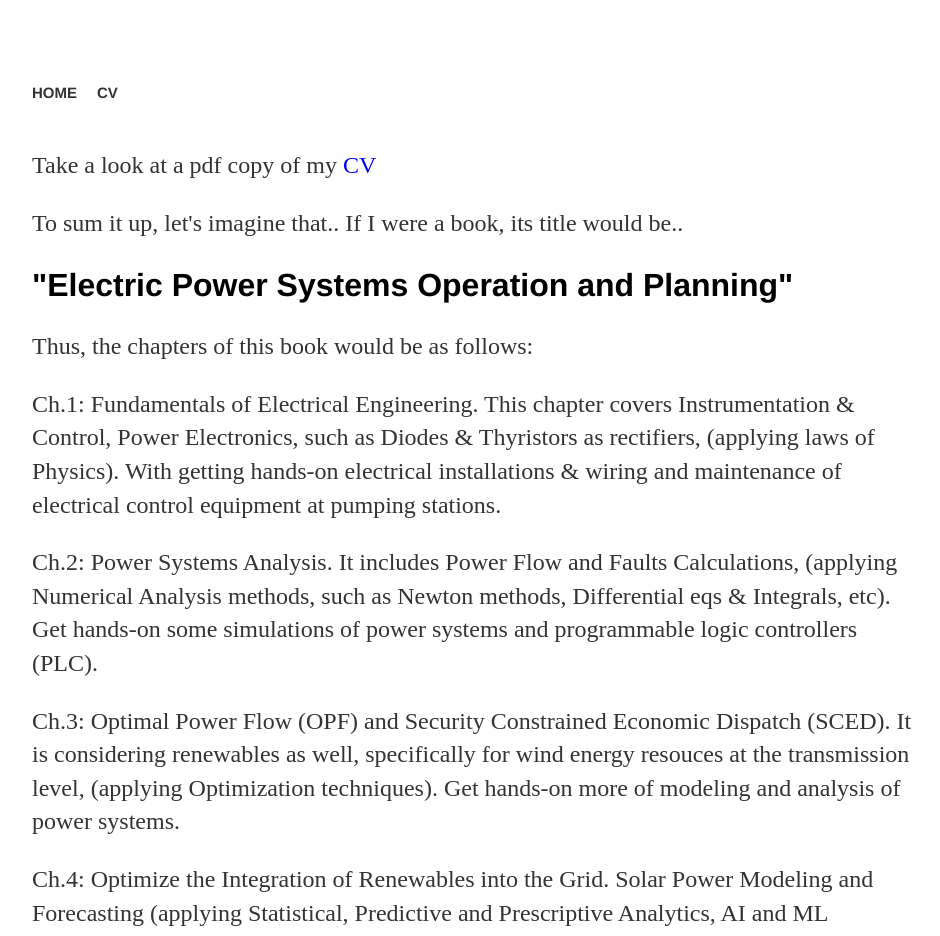
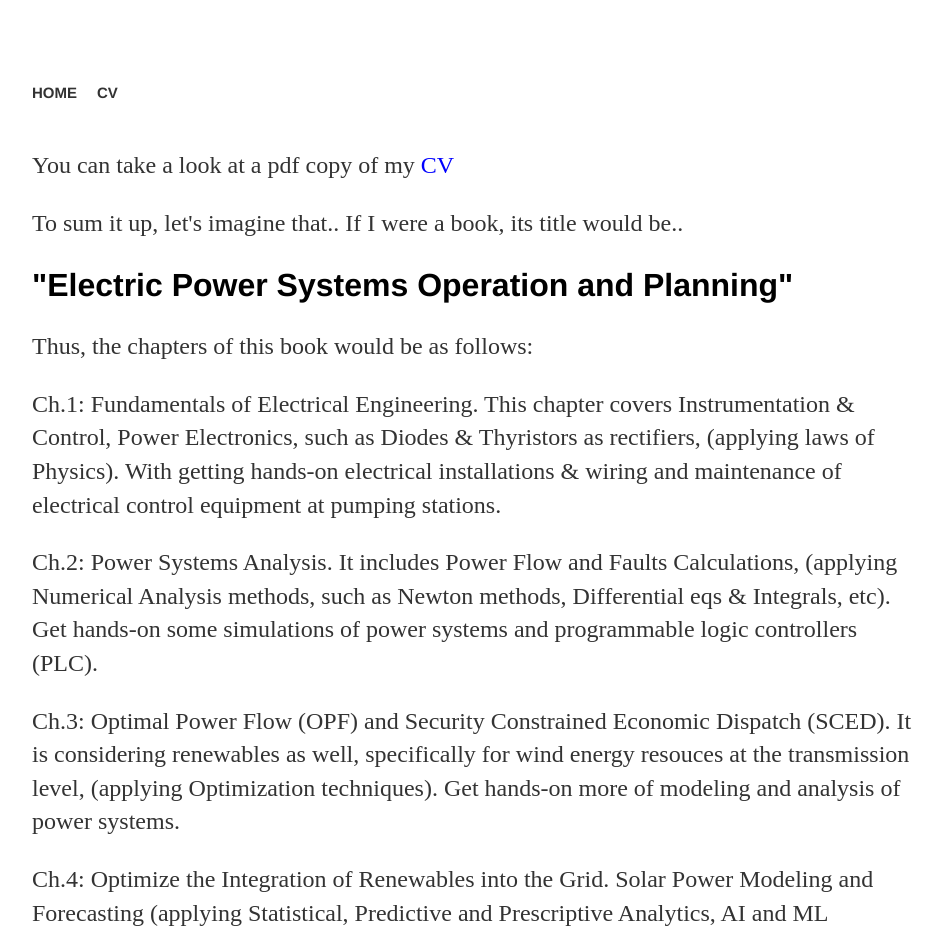
Before and after one commit to MohamedAbuella/MohamedAbuella.github.io, a Jekyll site: the page built from cv/index.html, in a window 1280 px wide. Shown: the top 936 px of the page, without its empty margins (160-1100 px from the left). Built offline with Jekyll 4.4.1, drawn with Linux system fonts in a browser that asks for light colours; nearby versions of some CDN libraries; a script that is not in the unit is left out; comment, search, counter and statistics services are not loaded.

Commit message:
Update index.html

```diff
--- a/cv/index.html
+++ b/cv/index.html
@@ -5,7 +5,7 @@ title: CV
 <div class="blurb">
 	<p></p>
 
-<p>Take a look at a pdf copy of my <a href="https://github.com/MohamedAbuella/Mohamed-Abuella-Resume/blob/master/Mohamed%20Abuella_Resume.pdf" target="_blank" style="color:blue">CV</a>
+<p>You can take a look at a pdf copy of my <a href="https://github.com/MohamedAbuella/Mohamed-Abuella-Resume/blob/master/Mohamed%20Abuella_Resume.pdf" target="_blank" style="color:blue">CV</a>
 
 <p> To sum it up, let's imagine that.. If I were a book, its title would be..  </p> <h2>"Electric Power Systems Operation and Planning"</h2>
 <p> Thus, the chapters of this book would be as follows:</p>
```
